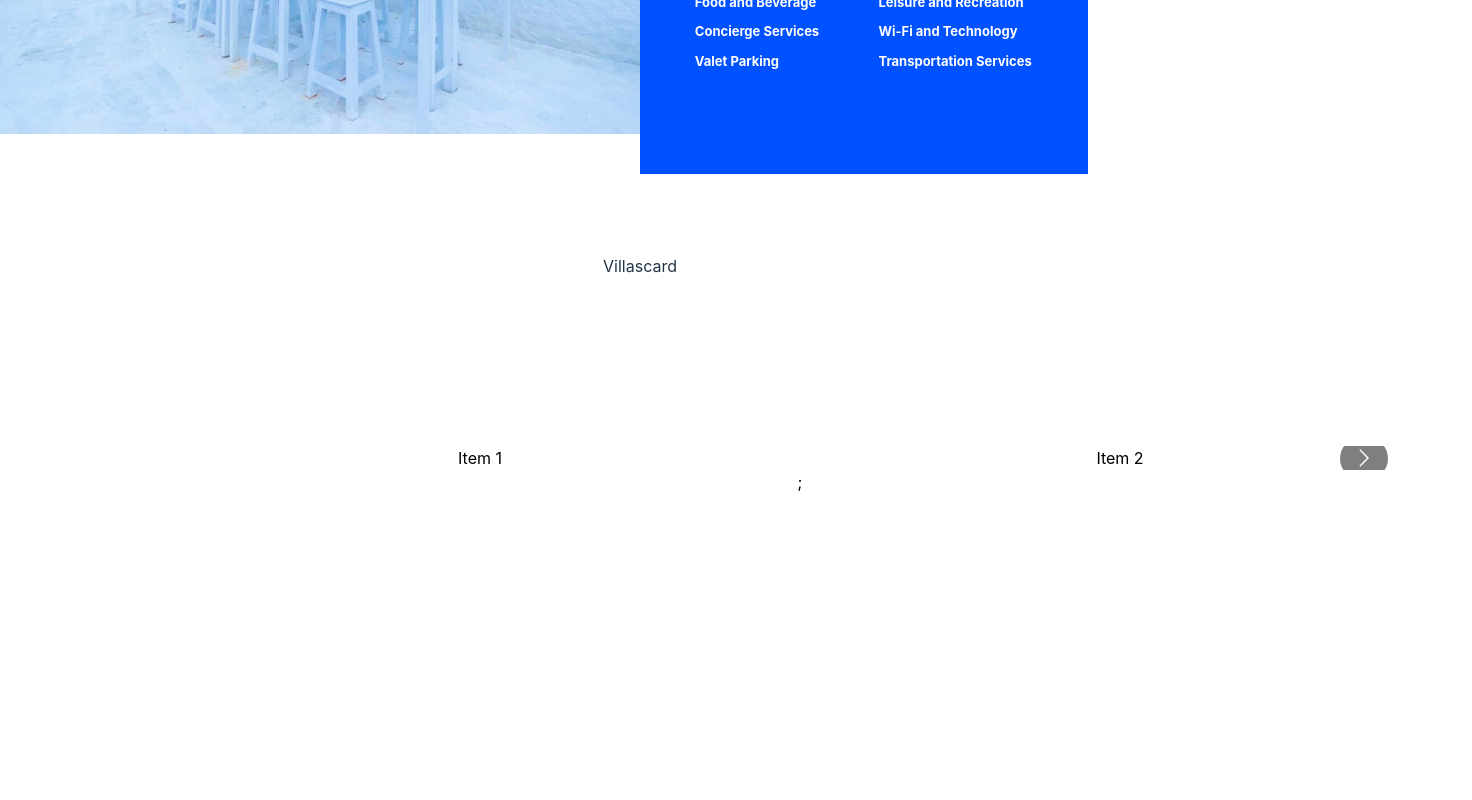
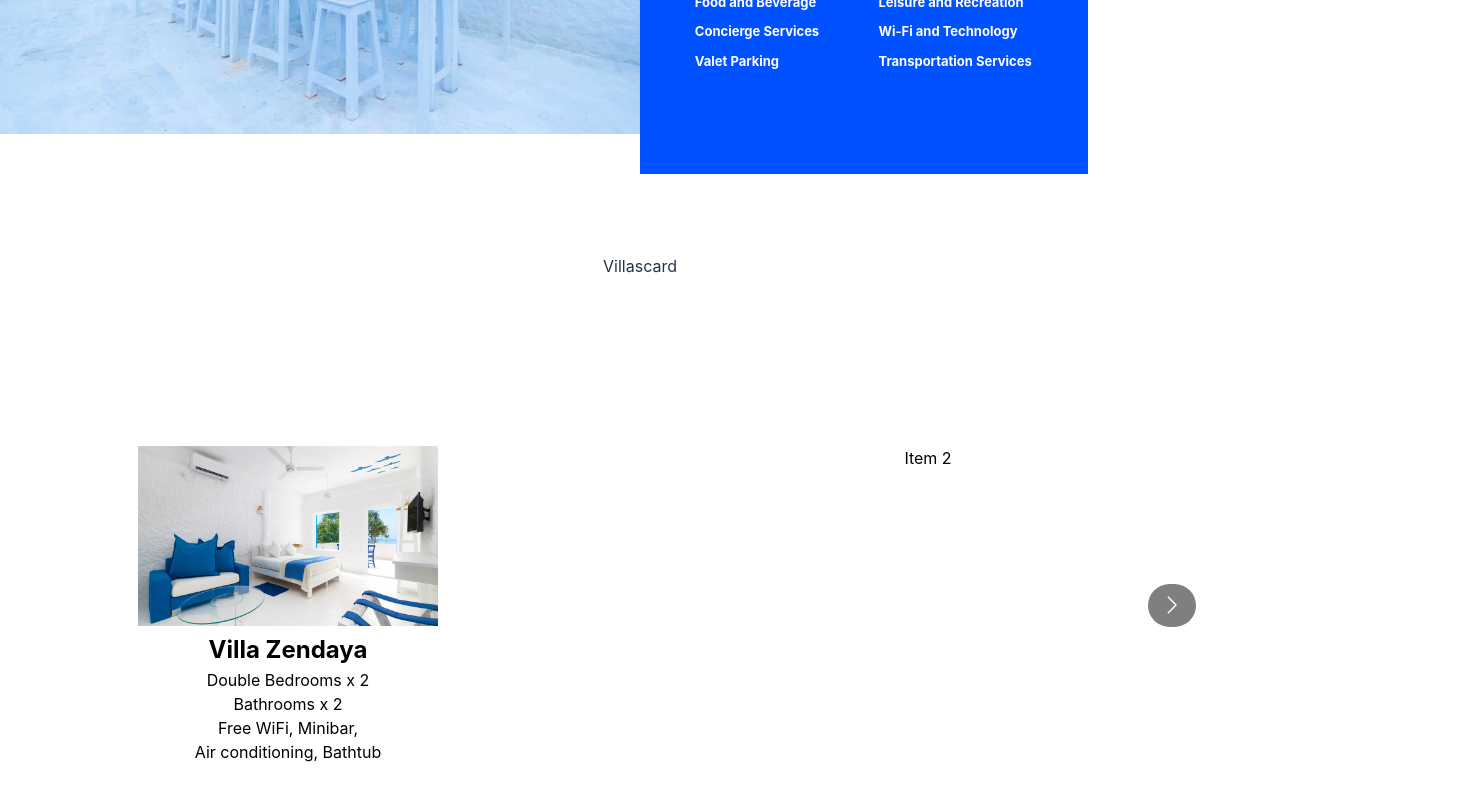
Before and after one commit to DonShanilka/Talalla-Blue-Beach-Villa, a React (Vite) app: page / in a window 1280 px wide. Shown: the part 2146-2946 px from the top of the page, 1472 px wide, since content can reach past the window. Built offline with nearby package versions, Linux system fonts and the light colour scheme; a web font is replaced by a local one.

Commit message:
add card 01

```diff
--- a/src/Components/villaCard/VillasCard.jsx
+++ b/src/Components/villaCard/VillasCard.jsx
@@ -29,15 +29,32 @@ function Villascard() {
             <div>Villascard</div>
             <div className='card' style={{
                 position: "absolute", zIndex: 5,
-                top: "20%", left: "10%", width: "100%",
-                color: "black"
+                top: "20%", left: "-5%", width: "100%",
+                color: "black", overlay: "none"
             }}>
                 <Carousel responsive={responsive}>
-                    <div>Item 1</div>
+                    <div>
+                        <img src="src\assets\villasImage\villa-zendaya-3.jpg" alt="product" width={300} height={180} />
+                        <h2>Villa Zendaya</h2>
+                        <div className='card-01-details-div'>
+                            <div>
+                                <p>Double Bedrooms x 2</p>
+                            </div>
+                            <div>
+                                <p>Bathrooms x 2</p>
+                            </div>
+                            <div>
+                                <p> Free WiFi,  Minibar,</p>
+                            </div>
+                            <div>
+                                <p>Air conditioning,  Bathtub</p>
+                            </div>
+                        </div>
+                    </div>
                     <div>Item 2</div>
                     <div>Item 3</div>
                     <div>Item 4</div>
-                </Carousel>;
+                </Carousel>
             </div>
         </>
     )
```
Also changed, not shown: src/assets/villasImage/villa-zendaya-3.jpg (added).
